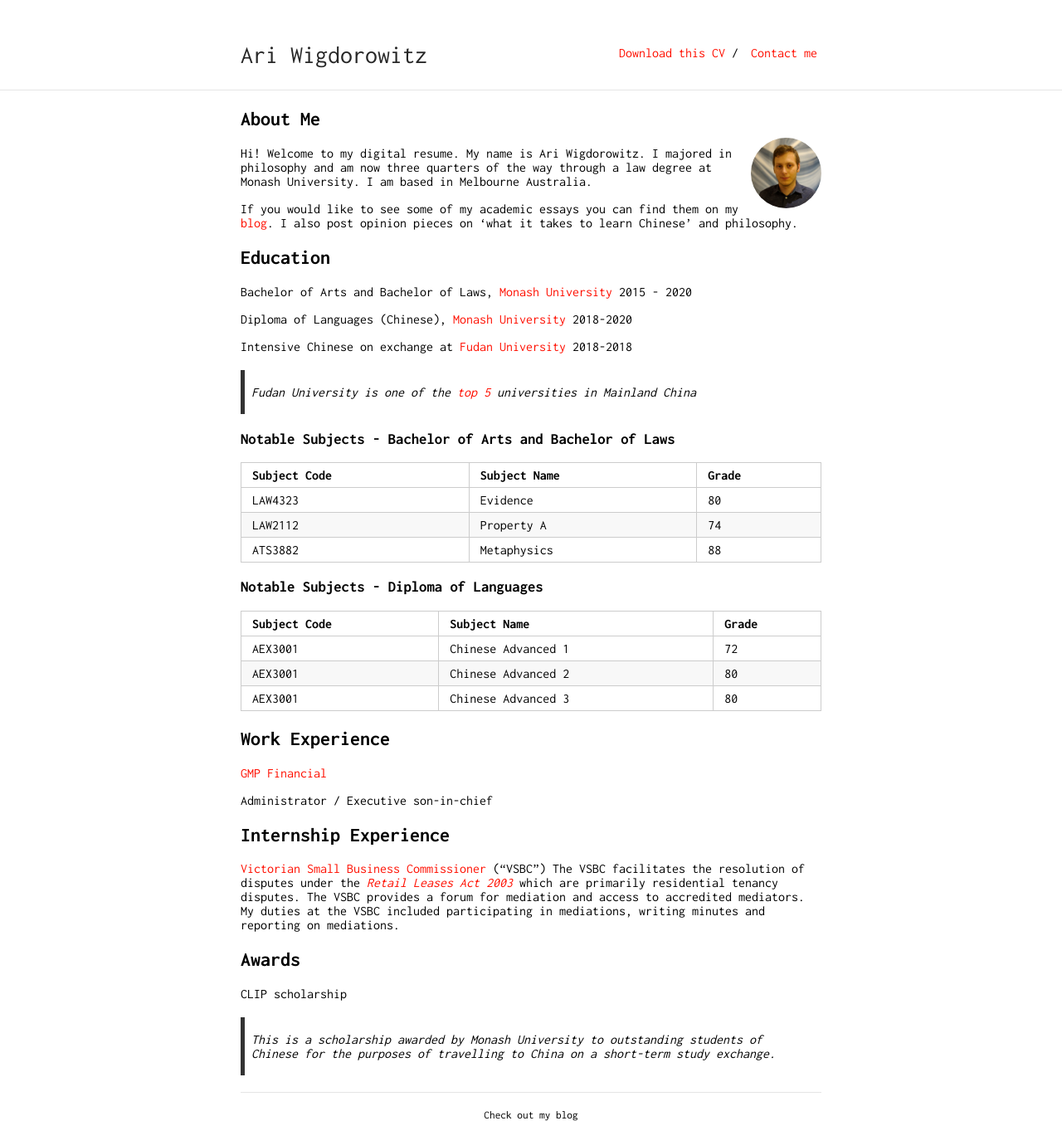
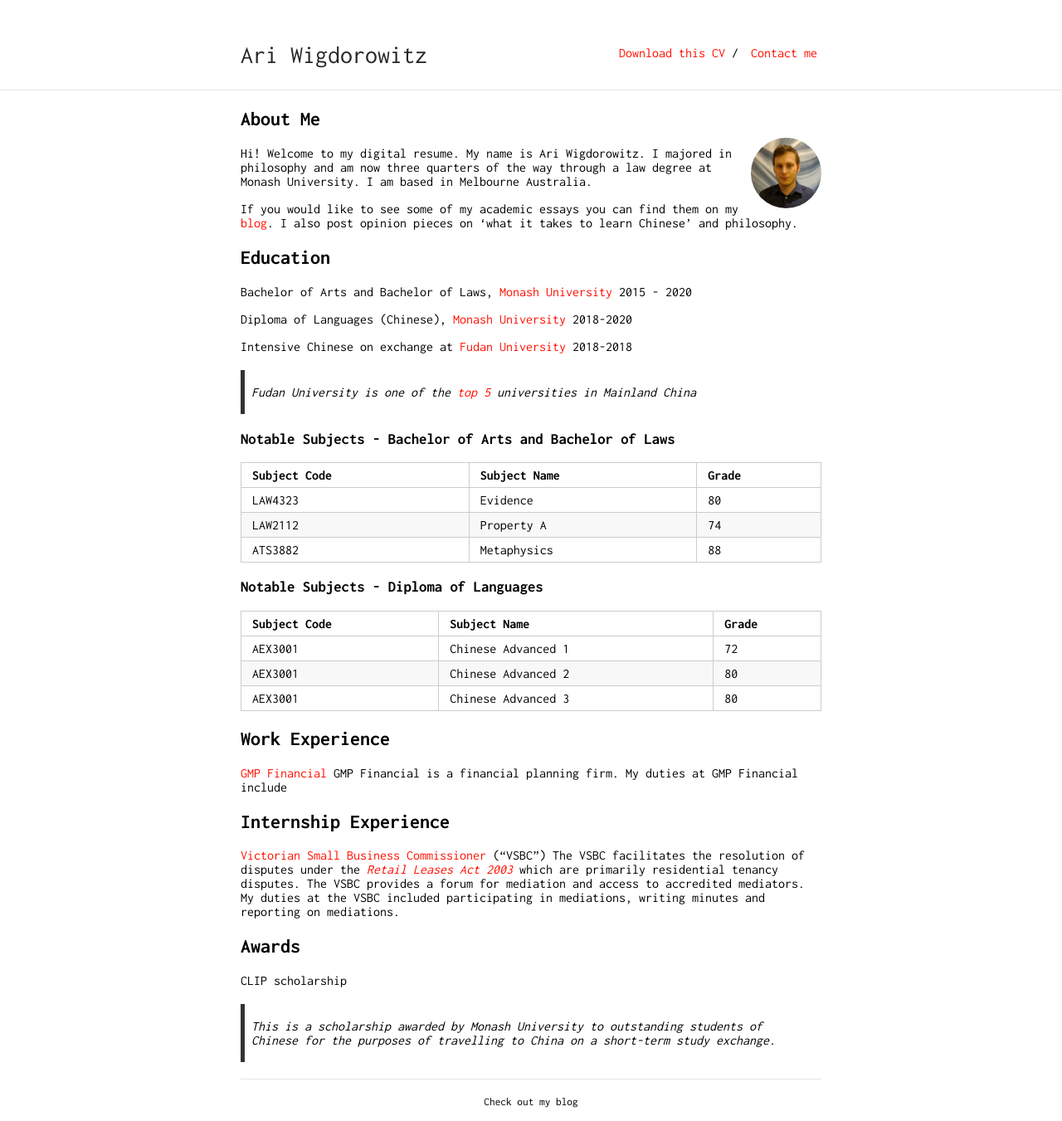
Before and after one commit to Wigdo/cv, a Jekyll site: the page built from index.md, in a window 1280 px wide. Shown: the whole page at 83% size. Built offline with Jekyll 4.4.1, drawn with Linux system fonts in a browser that asks for light colours; our own code applies the rules of GitHub Pages for plain Markdown files.

Commit message:
Update index.md

```diff
--- a/index.md
+++ b/index.md
@@ -43,8 +43,7 @@ AEX3001 | Chinese Advanced 3  | 80
 ## Work Experience
 
 [GMP Financial](https://gmpfinancial.com.au/)
-
-Administrator / Executive son-in-chief
+GMP Financial is a financial planning firm. My duties at GMP Financial include
 
 ## Internship Experience
 
```
